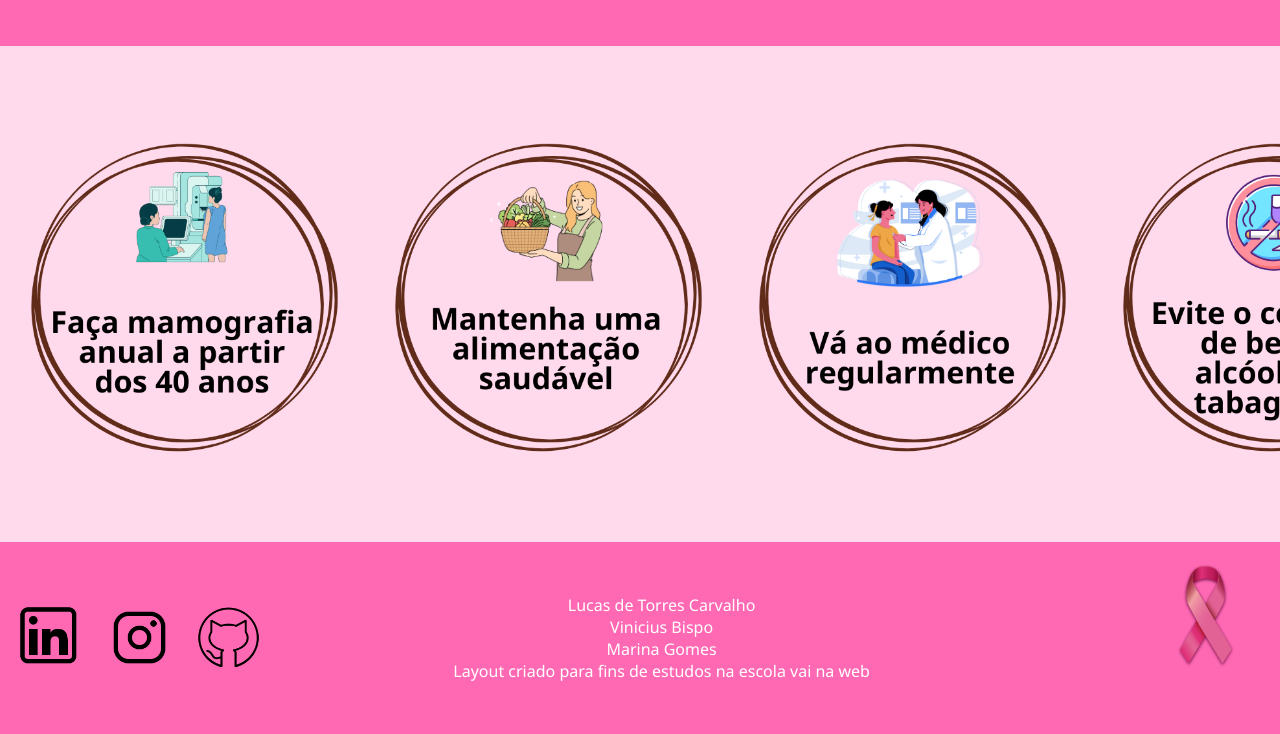
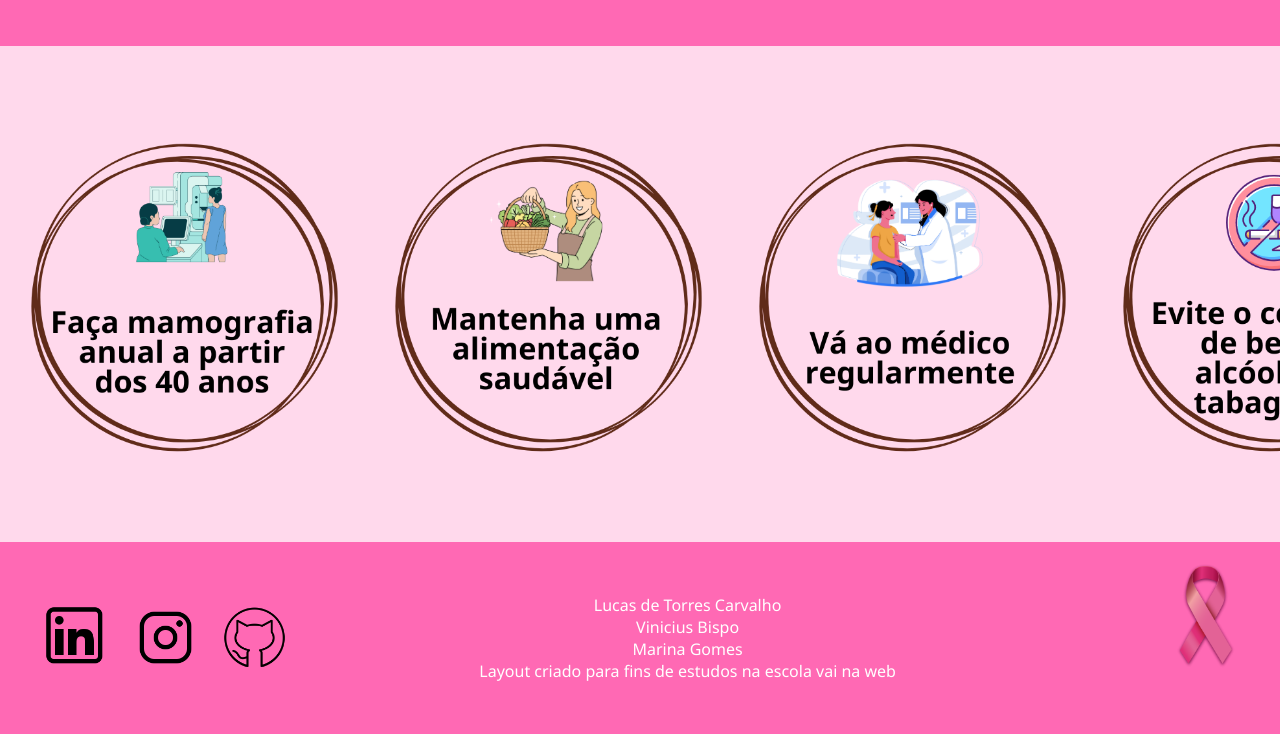
Before and after one commit to carvalhotorres/Outubro-rosa, a plain HTML site: page index.html in a window 1280 px wide. Shown: the part 971-1705 px from the top of the page. Drawn offline with Linux system fonts and the light colour scheme.

Commit message:
Projeto vai na web

```diff
--- a/style.scss
+++ b/style.scss
@@ -109,7 +109,7 @@ main{
             align-items: center;
             justify-content: start;
             width: 14%;
-            margin: 6px;
+            margin: 2rem;
         }
 
         .sociais img{
```
Also changed, not shown: style.css, 1 other file.
